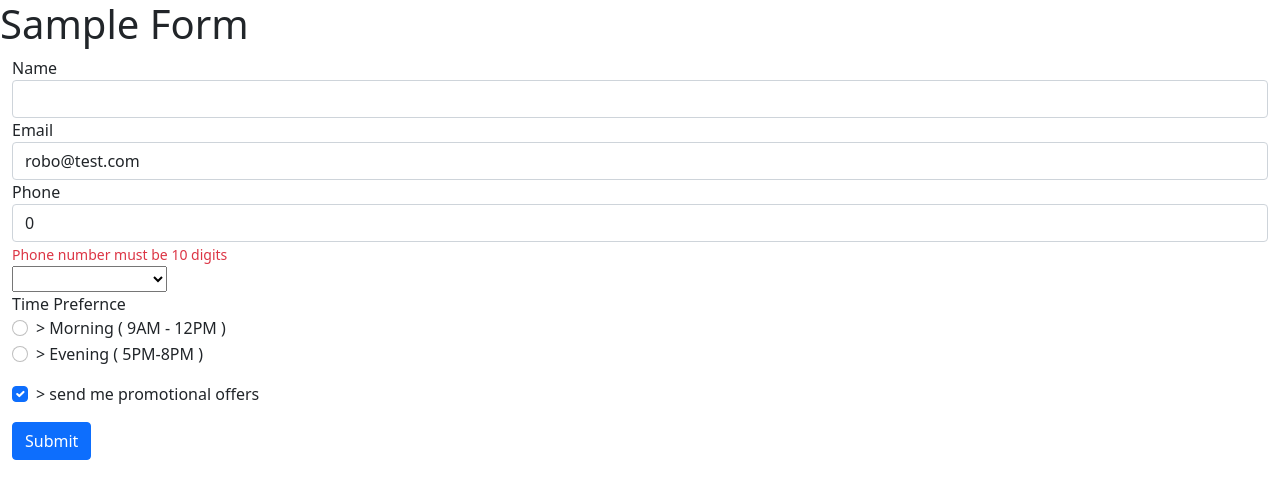
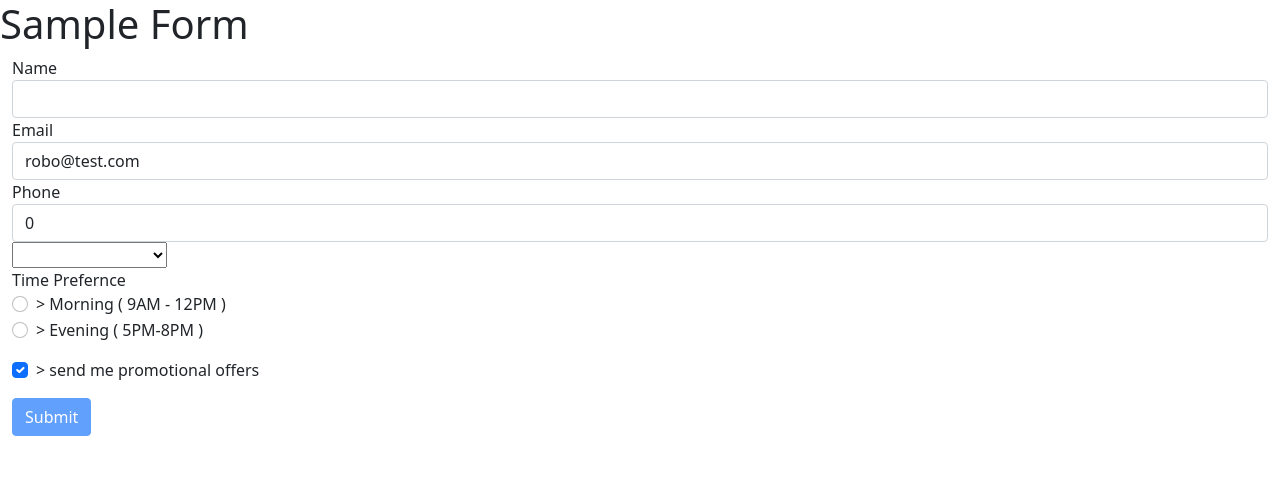
Before and after one commit to Ikhanmk/AngularForms, an Angular app in the folder tdf/: page / in a window 1280 px wide. Shown: the top 498 px of the page. Built offline with nearby package versions, Linux system fonts and the light colour scheme.

Commit message:
overall-form-validation

```diff
--- a/tdf/src/app/app.component.html
+++ b/tdf/src/app/app.component.html
@@ -21,13 +21,13 @@
       <label>Phone</label>
       <input type="tel" #phone = "ngModel" [class.is-invalid] = "phone.invalid && phone.touched" class="form-control" name="phone" pattern="^\d{10}$" required [(ngModel)]="userModel.phone" />
 
-      <!-- <small class="text-danger" [class.d-none]="phone.valid || phone.untouched">Phone number is required</small> -->
+      <small class="text-danger" [class.d-none]="phone.valid || phone.untouched">Phone number is required</small>
 
-     <div  *ngIf="phone.errors && (phone.invalid || phone.touched)">
+     <!-- <div  *ngIf="phone.errors && (phone.invalid || phone.touched)">
        <small class = "text-danger" *ngIf="phone.errors.required">Phone number is required</small>
        <small class = "text-danger" *ngIf="phone.errors.pattern">Phone number must be 10 digits</small>
 
-     </div>
+     </div>  -->
 
     </div>
 
@@ -59,6 +59,6 @@
       <label class="form-check-label">send me promotional offers</label>
     </div>
 
-    <button class="btn btn-primary" type="button">Submit</button>
+    <button [disabled] = "useForm.form.invalid" class="btn btn-primary" type="button">Submit</button>
   </form>
 </div>
```
